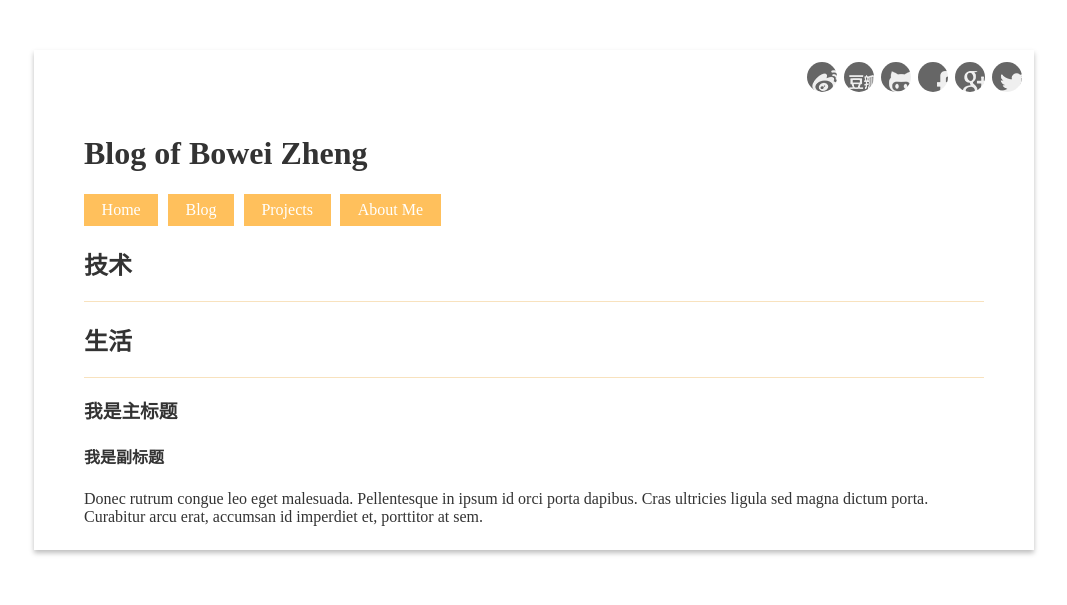
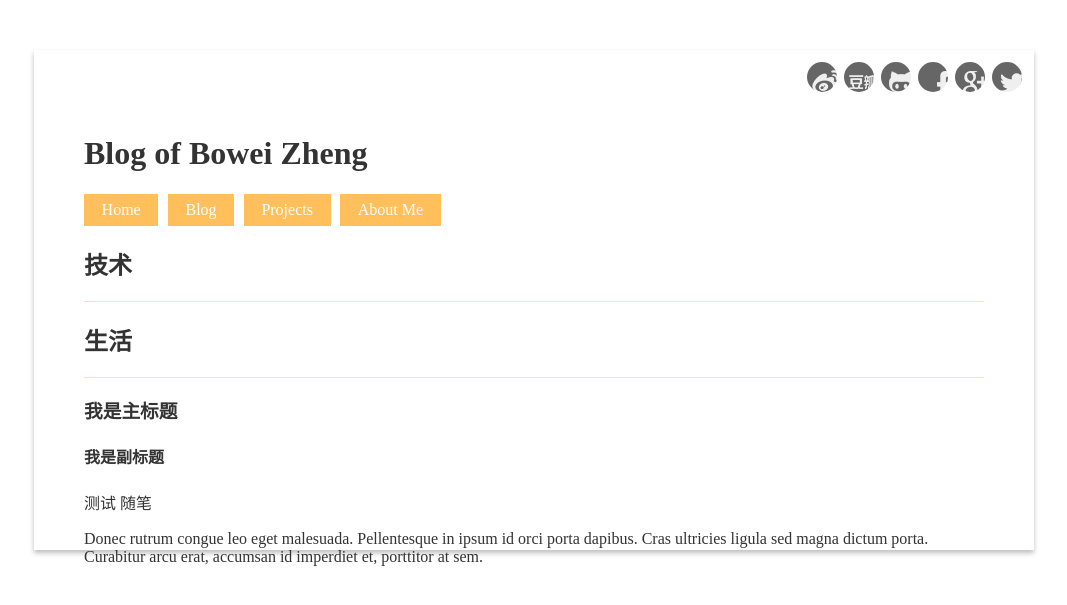
Before and after one commit to wynn719/blog, a Jekyll site: the page built from index.html, in a window 1280 px wide. Shown: the top 605 px of the page, without its empty margins (106-1173 px from the left). Built offline with Jekyll 4.4.1, drawn with Linux system fonts in a browser that asks for light colours.

Commit message:
update layout home

```diff
--- a/_layouts/home.html
+++ b/_layouts/home.html
@@ -72,8 +72,8 @@
               <h4>{{ post.subtitle }}</h4>
             </hgroup>
             <div class="tags">
-              {% for tag in page.tags %}
-                {{ tag.tags }}
+              {% for tag in post.tags %}
+                {{ tag }}
               {% endfor %}
             </div>
             <p>{{ post.excerpt }}</p>
```
